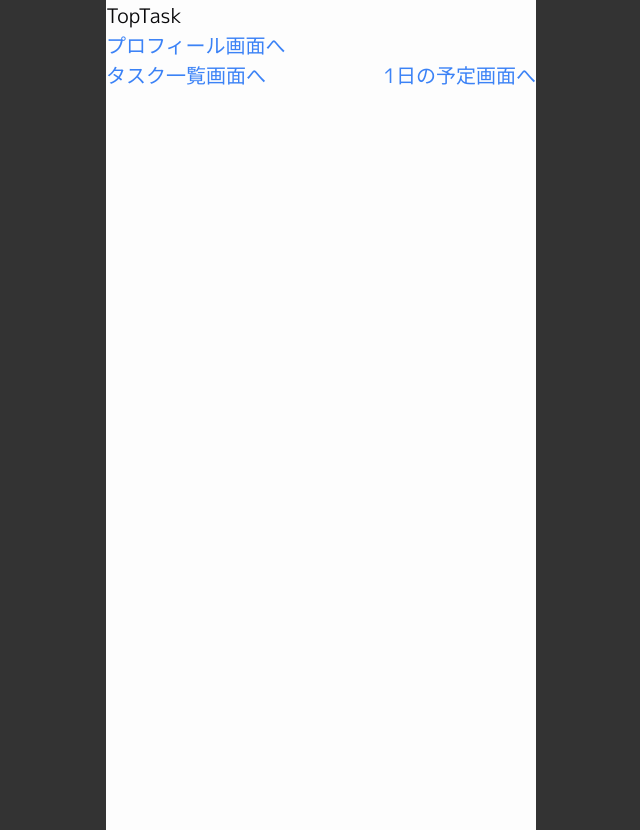
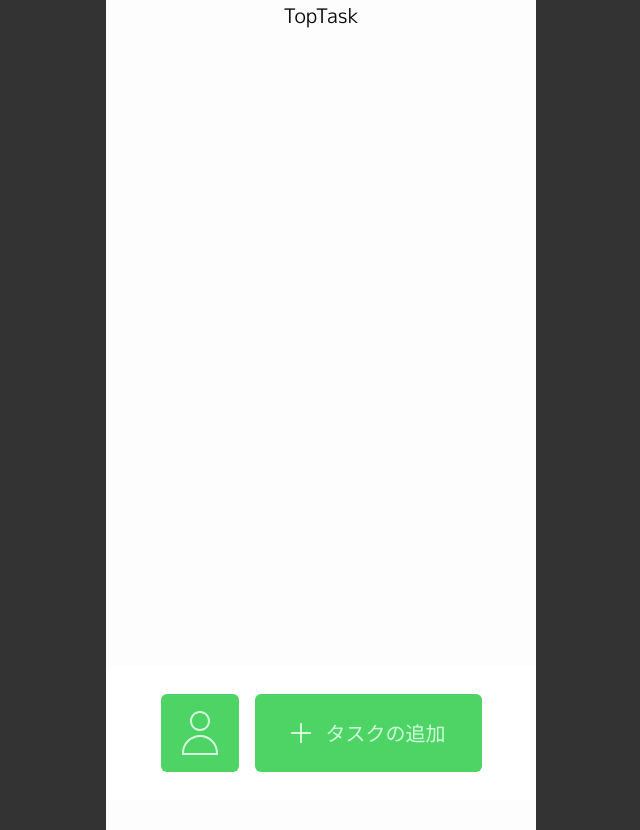
Before and after one commit to Tornado2024-AlphaC/You-DO, a Next.js app: page /top-task in a window 1280 px wide. Shown: the whole page, without its empty margins (319-959 px from the left). Built offline with nearby package versions, Linux system fonts and the light colour scheme.

Commit message:
feat: フッターメニューのデザイン実装

```diff
--- a/src/app/globals.css
+++ b/src/app/globals.css
@@ -18,6 +18,23 @@
 	margin: 0 auto;
 	padding: 0;
 }
+main {
+	display: flex;
+	flex-direction: column;
+	justify-content: center;
+	align-items: center;
+	height: 100%;
+	width: 100%;
+}
+
+@layer components {
+	.wOrigin {
+		width: 430px;
+	}
+	.hOrigin {
+		height: 830px;
+	}
+}
 
 @layer base {
 	:root {
@@ -27,16 +44,16 @@
 		--card-foreground: 240 10% 3.9%;
 		--popover: 0 0% 100%;
 		--popover-foreground: 240 10% 3.9%;
-		--primary: 240 5.9% 10%;
-		--primary-foreground: 0 0% 98%;
+		--primary: 130 61.1% 56.7%;
+		--primary-foreground: 136 100% 91%;
 		--secondary: 240 4.8% 95.9%;
-		--secondary-foreground: 240 5.9% 10%;
+		--secondary-foreground: 130 61.1% 56.7%;
 		--muted: 240 4.8% 95.9%;
 		--muted-foreground: 240 3.8% 46.1%;
 		--accent: 240 4.8% 95.9%;
-		--accent-foreground: 240 5.9% 10%;
+		--accent-foreground: 130 61.1% 56.7%;
 		--destructive: 0 84.2% 60.2%;
-		--destructive-foreground: 0 0% 98%;
+		--destructive-foreground: 136 100% 91%;
 		--border: 240 5.9% 90%;
 		--input: 240 5.9% 90%;
 		--ring: 240 10% 3.9%;
@@ -49,21 +66,21 @@
 	}
 	.dark {
 		--background: 240 10% 3.9%;
-		--foreground: 0 0% 98%;
+		--foreground: 136 100% 91%;
 		--card: 240 10% 3.9%;
-		--card-foreground: 0 0% 98%;
+		--card-foreground: 136 100% 91%;
 		--popover: 240 10% 3.9%;
-		--popover-foreground: 0 0% 98%;
-		--primary: 0 0% 98%;
-		--primary-foreground: 240 5.9% 10%;
+		--popover-foreground: 136 100% 91%;
+		--primary: 136 100% 91%;
+		--primary-foreground: 130 61.1% 56.7%;
 		--secondary: 240 3.7% 15.9%;
-		--secondary-foreground: 0 0% 98%;
+		--secondary-foreground: 136 100% 91%;
 		--muted: 240 3.7% 15.9%;
 		--muted-foreground: 240 5% 64.9%;
 		--accent: 240 3.7% 15.9%;
-		--accent-foreground: 0 0% 98%;
+		--accent-foreground: 136 100% 91%;
 		--destructive: 0 62.8% 30.6%;
-		--destructive-foreground: 0 0% 98%;
+		--destructive-foreground: 136 100% 91%;
 		--border: 240 3.7% 15.9%;
 		--input: 240 3.7% 15.9%;
 		--ring: 240 4.9% 83.9%;
--- a/src/app/top-task/page.tsx
+++ b/src/app/top-task/page.tsx
@@ -1,5 +1,6 @@
 'use client';
 
+import Footer from '@/components/features/footer/Footer';
 import { DailySchedule, Profile, TaskList } from '@/constants/routing';
 import Link from 'next/link';
 import React from 'react';
@@ -8,17 +9,8 @@
 	return (
 		<main>
 			<h1>TopTask</h1>
-			<Link href={Profile} className="text-blue-500">
-				プロフィール画面へ
-			</Link>
-			<div className="flex justify-between">
-				<Link href={TaskList} className="text-blue-500">
-					タスク一覧画面へ
-				</Link>
-				<Link href={DailySchedule} className="text-blue-500">
-					1日の予定画面へ
-				</Link>
-			</div>
+
+			<Footer />
 		</main>
 	);
 };
--- /dev/null
+++ b/src/components/features/footer/Footer.tsx
@@ -0,0 +1,17 @@
+import { Button } from '@/components/ui/button';
+import React from 'react';
+import NewTaskBtn from './NewTaskBtn';
+import ProfileBtn from './ProfileBtn';
+
+const Footer = () => {
+	return (
+		<div className="z-30 absolute bottom-0 wOrigin">
+			<div className="flex justify-center items-center bg-white py-4">
+				<ProfileBtn />
+				<NewTaskBtn />
+			</div>
+		</div>
+	);
+};
+
+export default Footer;
--- /dev/null
+++ b/src/components/features/footer/NewTaskBtn.tsx
@@ -0,0 +1,20 @@
+import { Button } from '@/components/ui/button';
+import Image from 'next/image';
+import React from 'react';
+
+const NewTaskBtn = () => {
+	return (
+		<Button>
+			<Image
+				src={'/icons/plus.svg'}
+				width={20}
+				height={20}
+				alt="+"
+				className=" mr-3"
+			/>
+			タスクの追加
+		</Button>
+	);
+};
+
+export default NewTaskBtn;
--- /dev/null
+++ b/src/components/features/footer/ProfileBtn.tsx
@@ -0,0 +1,13 @@
+import { Button } from '@/components/ui/button';
+import Image from 'next/image';
+import React from 'react';
+
+const ProfileBtn = () => {
+	return (
+		<Button className="p-0 w-[78px] h-[78px]">
+			<Image src={'/icons/profile.svg'} width={36} height={36} alt="profile" />
+		</Button>
+	);
+};
+
+export default ProfileBtn;
--- /dev/null
+++ b/src/components/ui/button.tsx
@@ -0,0 +1,56 @@
+import * as React from 'react';
+import { Slot } from '@radix-ui/react-slot';
+import { cva, type VariantProps } from 'class-variance-authority';
+
+import { cn } from '@/libs/utils';
+
+const buttonVariants = cva(
+	'inline-flex items-center justify-center whitespace-nowrap rounded-sm text-[20px] m-[8px] transition-colors focus-visible:outline-none focus-visible:ring-1 focus-visible:ring-ring disabled:pointer-events-none disabled:opacity-50',
+	{
+		variants: {
+			variant: {
+				default: 'bg-primary text-primary-foreground hover:bg-primary/90',
+				destructive:
+					'bg-destructive text-destructive-foreground shadow-sm hover:bg-destructive/90',
+				outline:
+					'border border-input bg-background shadow-sm hover:bg-accent hover:text-accent-foreground',
+				secondary:
+					'bg-secondary text-secondary-foreground shadow-sm hover:bg-secondary/80',
+				ghost: 'hover:bg-accent hover:text-accent-foreground',
+				link: 'text-primary underline-offset-4 hover:underline',
+			},
+			size: {
+				default: 'text-[20px] px-[36px] py-[24px]',
+				sm: 'h-8 rounded-md px-3 text-xs',
+				lg: 'h-10 rounded-md px-8',
+				icon: 'h-9 w-9',
+			},
+		},
+		defaultVariants: {
+			variant: 'default',
+			size: 'default',
+		},
+	}
+);
+
+export interface ButtonProps
+	extends React.ButtonHTMLAttributes<HTMLButtonElement>,
+		VariantProps<typeof buttonVariants> {
+	asChild?: boolean;
+}
+
+const Button = React.forwardRef<HTMLButtonElement, ButtonProps>(
+	({ className, variant, size, asChild = false, ...props }, ref) => {
+		const Comp = asChild ? Slot : 'button';
+		return (
+			<Comp
+				className={cn(buttonVariants({ variant, size, className }))}
+				ref={ref}
+				{...props}
+			/>
+		);
+	}
+);
+Button.displayName = 'Button';
+
+export { Button, buttonVariants };
```
Also changed, not shown: public/icons/plus.svg (added), public/icons/profile.svg (added).
